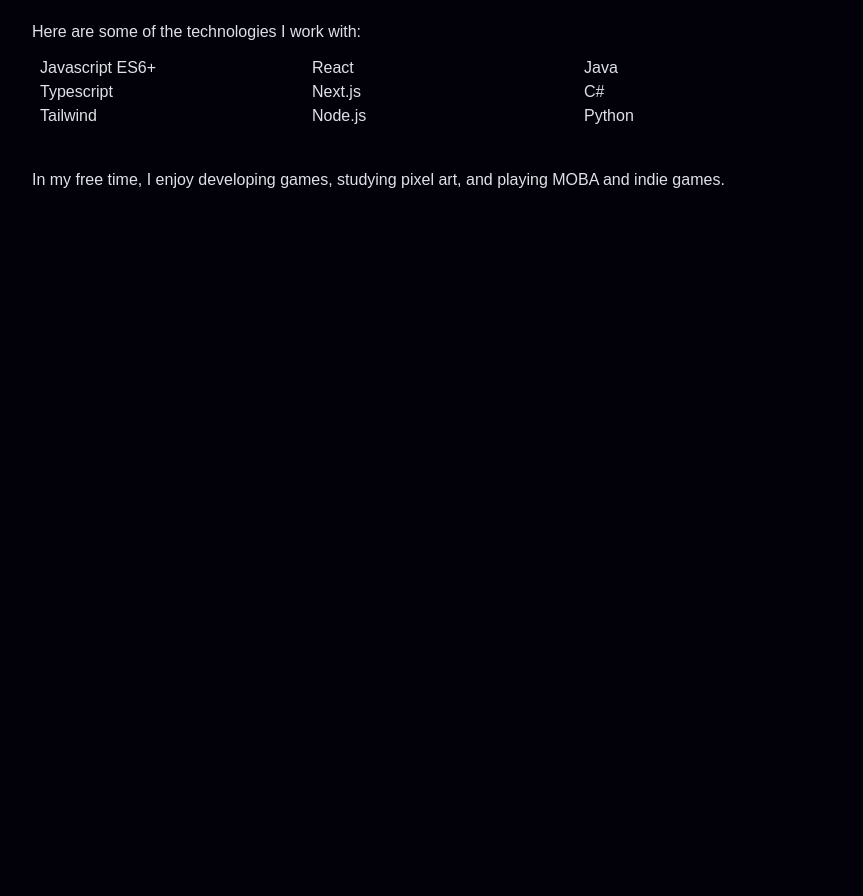
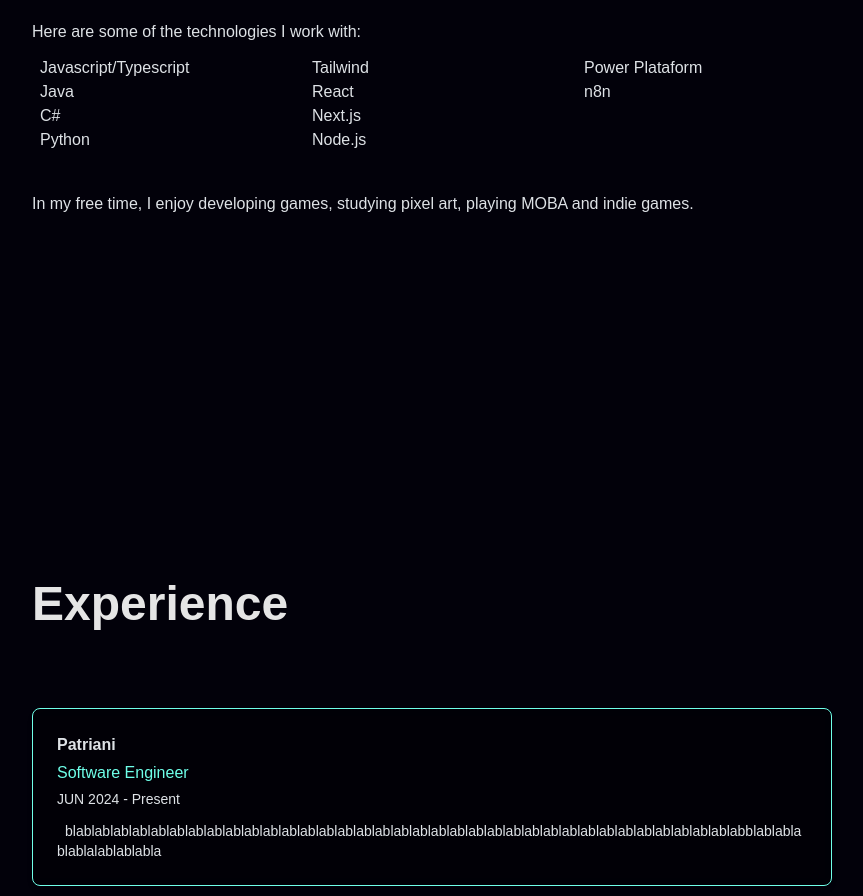
Before and after one commit to GabrielMeloFerreira/Gabs, a Next.js app: page / in a window 1280 px wide. Shown: the part 1020-1916 px from the top of the page, without its empty margins (208-1071 px from the left). Before the commit the page ends 1600 px from the top, so only its background shows below. Built offline with nearby package versions, Linux system fonts and the light colour scheme.

Commit message:
feat: update dependencies, enhance About and Experience components, and add smooth scrolling

```diff
--- a/src/app/globals.css
+++ b/src/app/globals.css
@@ -34,3 +34,7 @@ body {
   color: var(--normalText);
   font-family: "Poppins", sans-serif;
 }
+
+html {
+  scroll-behavior: smooth;
+}
--- a/src/app/page.tsx
+++ b/src/app/page.tsx
@@ -1,4 +1,5 @@
 import About from '@/components/About'
+import Experience from '@/components/Experience/Experience'
 import { Intro } from "@/components/Intro"
 import { NavHeader } from '@/components/NavHeader'
 
@@ -6,8 +7,9 @@ export default function Home() {
   return (
     <>
       <NavHeader />
-      <Intro />
+      <Intro/>
       <About />
+      <Experience />
     </>
   )
 }
--- a/src/components/About.tsx
+++ b/src/components/About.tsx
@@ -4,24 +4,25 @@ import { Next } from 'react-bootstrap/esm/PageItem';
 export default function About () {
 
     const stacks = [
-        "Javascript ES6+",
-        "Typescript",
+        "Javascript/Typescript",
+        "Java",
+        "C#",
+        "Python",
         "Tailwind",
         "React",
         "Next.js",
         "Node.js",
-        "Java",
-        "C#",
-        "Python",
+        "Power Plataform",
+        "n8n"
     ];
 
     const stack_list = stacks.map((stack, index) => (
-        <li className='before:content-["▹"] before:text-importantText before:pr-2' key={index}>{stack}</li>
+        <li className='before:content-["▹"] before:text-importantText before:pr-2 hover:text-importantText cursor-default' key={index}>{stack}</li>
     ));
 
     return (
         <>
-            <div className='flex flex-col max-w-400 md:flex-row justify-center items- gap-8 min-h-screen px-4'>
+            <div id='about' className='flex flex-col max-w-400 md:flex-row justify-center items- gap-8 min-h-screen px-4 scroll-mt-20'>
                 <div className='flex flex-col gap-20 max-w-200 text-center md:text-left'>
                     <h1 className='text-5xl font-bold text-boldText'>About</h1>
                     <div className='flex flex-col gap-10 text-base/6'>
@@ -36,7 +37,7 @@ export default function About () {
                             </ul>
                         </div>
                         <div>
-                            In my free time, I enjoy developing games, studying pixel art, and playing MOBA and indie games.
+                            In my free time, I enjoy developing games, studying pixel art, playing MOBA and indie games.
                         </div>
                     </div>
 
--- /dev/null
+++ b/src/components/Experience/Experience.tsx
@@ -0,0 +1,31 @@
+'use client'
+
+import { ExperienceCard } from './ExperienceCard';
+
+export default function Experience () {
+
+    return (
+        <>
+            <div id='experience' className='flex flex-col max-w-400 md:flex-row justify-center gap-8 min-h-screen px-4 scroll-mt-20'>
+                <div className='flex flex-col gap-20 max-w-200 text-center md:text-left'>
+                    <h1 className='text-5xl font-bold text-boldText'>Experience</h1>
+                    <div className='flex flex-col gap-3 text-base/6'>
+                        <ExperienceCard
+                            company='Patriani'
+                            role='Software Engineer'
+                            period='JUN 2024 - Present'
+                            description='blablablablablablablablablablablablablablablablablablablablablablablablablablablablablablablablablablablablabblablablablablalablablabla'
+                        />
+                        <ExperienceCard
+                            company='Patriani'
+                            role='Operations & Automation Analyst'
+                            period='SEP 2021 - JUN 2024'
+                            description='blablablablablablablablablablablablablablablablablablablablablablablablablablablablablablablablablablablablabblablablablablalablablabla'
+                        />
+                    </div>
+
+                </div>
+            </div>
+        </>
+    )
+}
--- /dev/null
+++ b/src/components/Experience/ExperienceCard.tsx
@@ -0,0 +1,25 @@
+type CardProps = {
+  company: string;
+  role: string;
+  period: string;
+  description: string;
+};
+
+export const ExperienceCard: React.FC<CardProps> = ({
+  company,
+  role,
+  period,
+  description,
+}) => {
+  return (
+    <div className='flex flex-col justify-start border border-importantText bg-black/30 backdrop-blur-md p-6 rounded-lg shadow-md text-start hover:-translate-y-1 hover:shadow-lg transition duration-200'>
+      <h3 className='font-semibold'>{company}</h3>
+
+      <p className='text-importantText mt-1'>{role}</p>
+
+      <p className='text-sm mt-1'>{period}</p>
+
+      <p className='wrap-break-word text-start before:content-["▹"] before:text-importantText before:pr-2 text-sm mt-3'>{description}</p>
+    </div>
+  );
+};
--- a/src/components/Intro.tsx
+++ b/src/components/Intro.tsx
@@ -7,11 +7,11 @@ import ProfileBorder from './ProfilePicture';
 export function Intro () {
     return (
     <>
-        <div className='flex flex-col md:flex-row max-w-400 justify-center items-center gap-8 min-h-screen px-4'>
+        <div id='home' className='flex flex-col md:flex-row max-w-400 justify-center items-center gap-8 min-h-screen px-4 scroll-mt-20'>
             <ProfileBorder src={perfil}/>
             <div className='flex flex-col gap-3 max-w-130 text-center md:text-left'>
                 <div className='text-xl sm:text-2xl md:text-3xl'>I Am Into
-                <span className='inline text-importantText'><Typewriter words={[" Backend Development", " Python Development", " Web Development"]} loop={Infinity} typeSpeed={70} cursor cursorStyle='_' deleteSpeed={50} delaySpeed={1000}/></span></div>
+                <span className='inline text-importantText'><Typewriter words={[" Backend Development", " Python Development", " Web Development", " Java Delelopment"]} loop={Infinity} typeSpeed={70} cursor cursorStyle='_' deleteSpeed={50} delaySpeed={1000}/></span></div>
                 <div className='text-2xl'>Welcome! <p className='inline text-importantText'>Gabriel</p> here.</div>
                 <div className="">I am a software engineer based in São Paulo, i like to work with react for front, and love work with java, databases, API development</div>
             </div>
--- a/src/components/NavHeader.tsx
+++ b/src/components/NavHeader.tsx
@@ -10,12 +10,12 @@ export function NavHeader () {
             <nav className='flex flex-col fixed top-0 w-full z-50 bg-black/30 backdrop-blur-md'>
                 <div className='flex mr-4 sm:mr-10 ml-10 mt-1 gap-5'>
                     <div className='flex mr-auto gap-10'>
-                        <h1 className='hidden sm:whitespace-nowrap sm:flex cursor-pointer'>Gabriel de Melo Ferreira</h1>
+                        <h1 className='hidden sm:whitespace-nowrap sm:flex cursor-pointer'><a href='#home'>Gabriel de Melo Ferreira</a></h1>
                         <ul className='hidden sm:flex sm:gap-2'>
-                            <li className='hover:text-importantText cursor-pointer'>Home</li>
-                            <li className='hover:text-importantText cursor-pointer'>About</li>
-                            <li className='hover:text-importantText cursor-pointer'>Experience</li>
-                            <li className='hover:text-importantText cursor-pointer'>Projects</li>
+                            <li className='hover:text-importantText cursor-pointer transition'><a href='#home'>Home</a></li>
+                            <li className='hover:text-importantText cursor-pointer transition'><a href='#about'>About</a></li>
+                            <li className='hover:text-importantText cursor-pointer transition'><a href='#experience'>Experience</a></li>
+                            <li className='hover:text-importantText cursor-pointer transition'><a href='#projects'>Projects</a></li>
                         </ul>
                     </div>
                     <div className='flex gap-2 ml-auto'>
```
Also changed, not shown: package.json (+8 -2 lines), src/components/Experience.tsx (deleted, +0 -12 lines), 1 other file (tests, documents, lock files or other folders).
